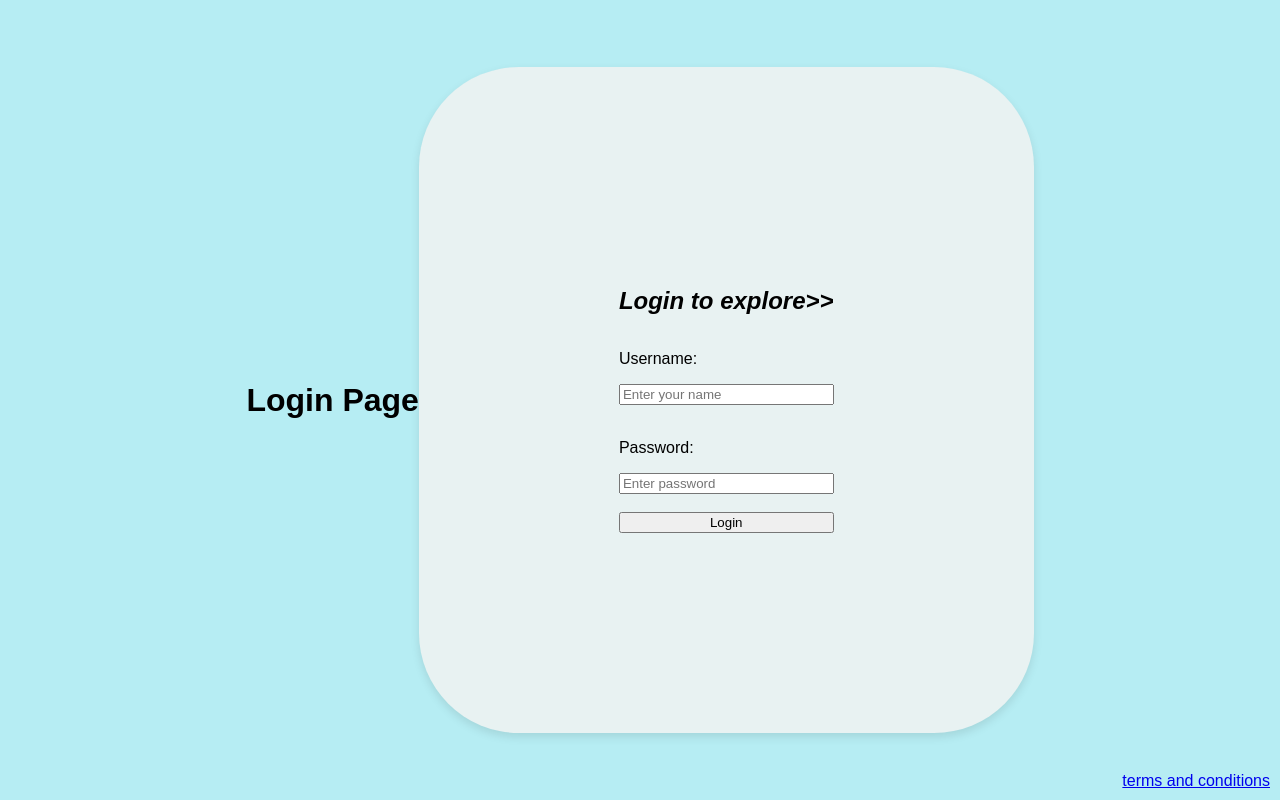
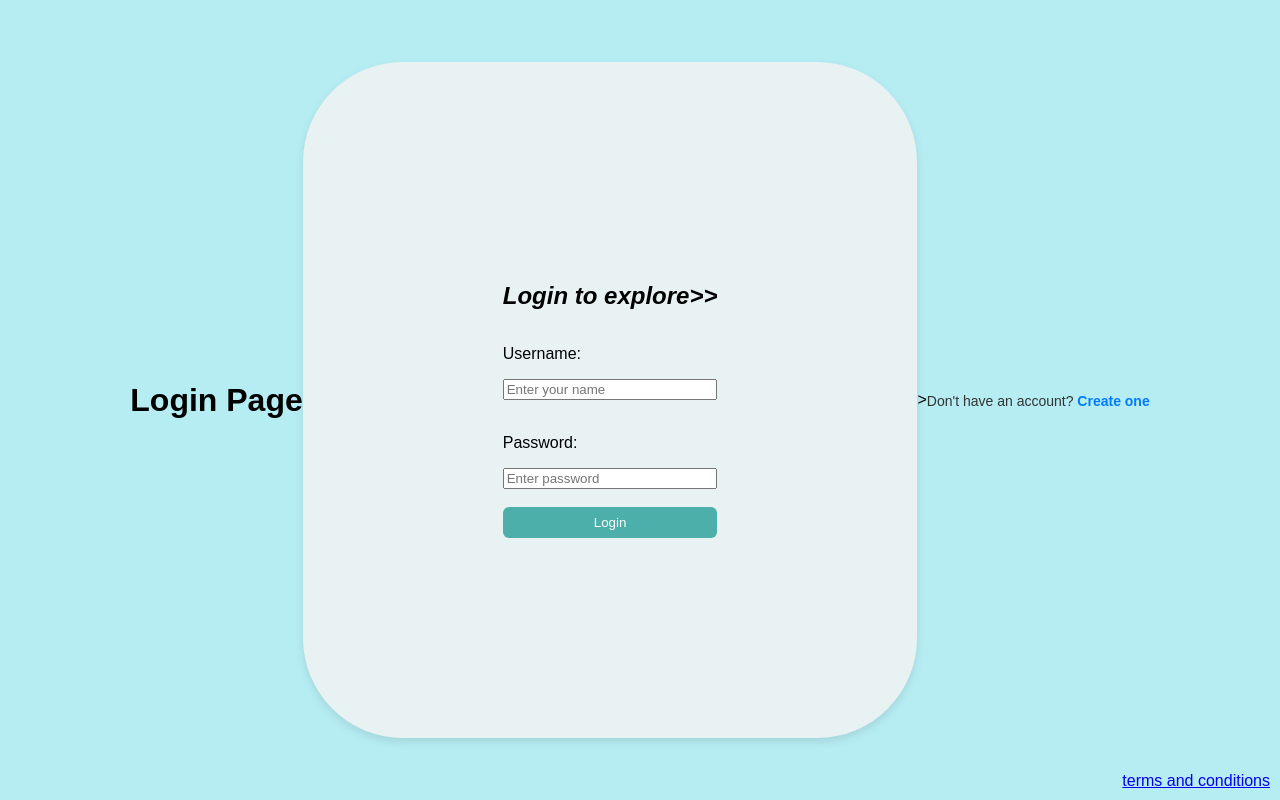
Before and after one commit to kiran18072009-ai/my-flask-app, a Flask app: page / in a window 1280 px wide. Run offline with Flask 3, Linux system fonts and the light colour scheme.

Commit message:
Update login.html

```diff
--- a/templates/login.html
+++ b/templates/login.html
@@ -23,7 +23,24 @@
 
 
             }
+            .create-text {
+                text-align: center;
+                font-size: 14px;
+                margin-top: 15px;
+                color: #333;
 
+            }
+            button {
+                padding: 8px;
+                border-radius: 6px;
+                border: none;
+                background-color: #4cafaa;
+                color: white;
+                cursor: pointer;
+            }
+            button:hover {background-color: #457aa0;}
+            .create-link {text-decoration: none; color: #007BFF; font-weight: 600;}
+            .create-link:hover {text-decoration: underline;}
             .t-and-c {position: absolute; right: 10px; bottom: 10px;}
         </style>
     </head>
@@ -38,7 +55,14 @@
         <p>Password:</p>
         <input type="password" name="password" placeholder="Enter password" required><br>
         <button type="submit">Login</button>
+
     </form>
+    >
+
+<p class="create-text">
+    Don't have an account?
+    <a href="/create_account" class="create-link">Create one</a>
+</p>
 <a href="/terms" class="t-and-c">terms and conditions</a>
 </body>
 </html>
```
